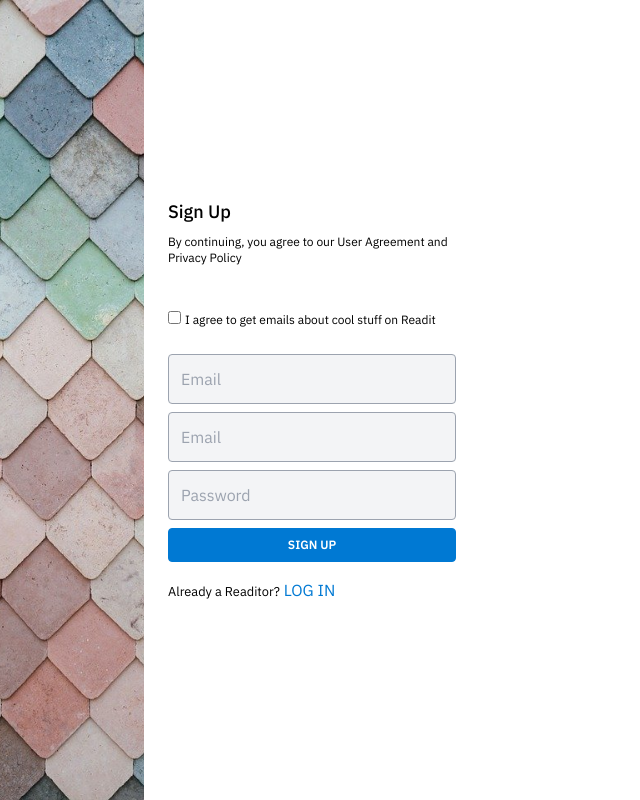
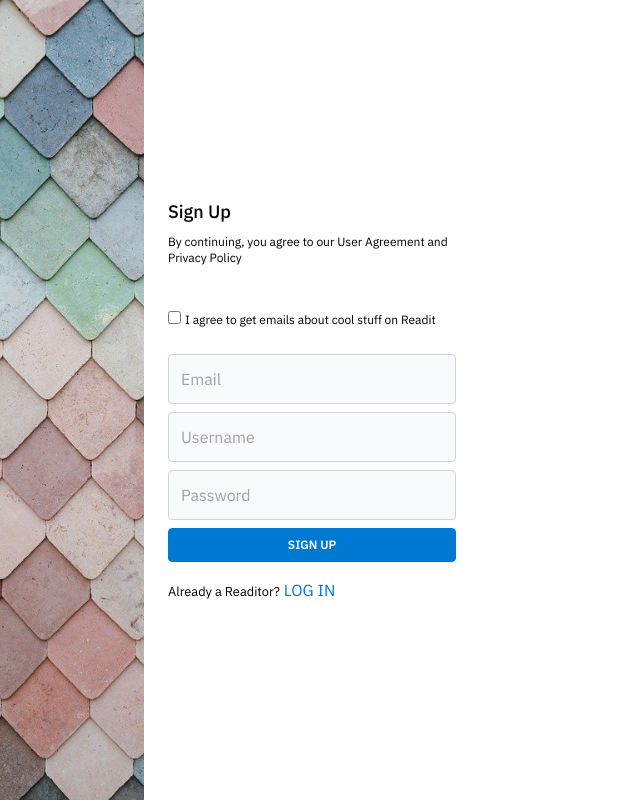
Before and after one commit to jecreative/reddit_clone, a Next.js app in the folder client/: page /register in a window 1280 px wide. Shown: the whole page, without its empty margins (0-640 px from the left). Built offline with nearby package versions, Linux system fonts and the light colour scheme.

Commit message:
27) Finished styling register form

```diff
--- a/client/src/pages/register.tsx
+++ b/client/src/pages/register.tsx
@@ -32,21 +32,21 @@ const Register = () => {
             <div className='mb-2'>
               <input
                 type='email'
-                className='w-full p-3 bg-gray-100 border border-gray-400 rounded'
+                className='w-full p-3 transition duration-200 border border-gray-300 rounded outline-none focus:bg-white hover:bg-white bg-gray-50'
                 placeholder='Email'
               />
             </div>
             <div className='mb-2'>
               <input
                 type='text'
-                className='w-full p-3 bg-gray-100 border border-gray-400 rounded'
-                placeholder='Email'
+                className='w-full p-3 transition duration-200 border border-gray-300 rounded outline-none focus:bg-white hover:bg-white bg-gray-50'
+                placeholder='Username'
               />
             </div>
             <div className='mb-2'>
               <input
                 type='password'
-                className='w-full p-3 bg-gray-100 border border-gray-400 rounded'
+                className='w-full p-3 transition duration-200 border border-gray-300 rounded outline-none focus:bg-white hover:bg-white bg-gray-50'
                 placeholder='Password'
               />
             </div>
```
